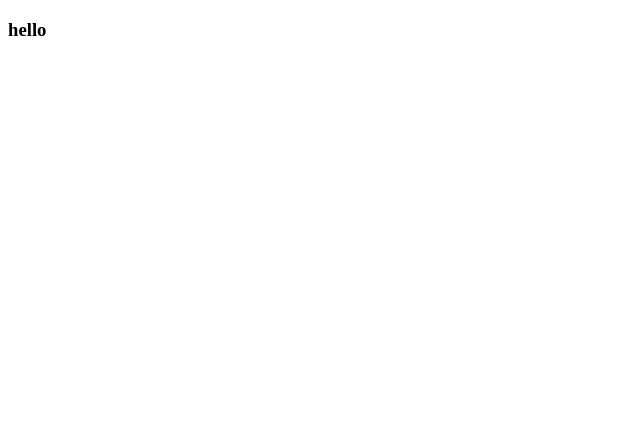
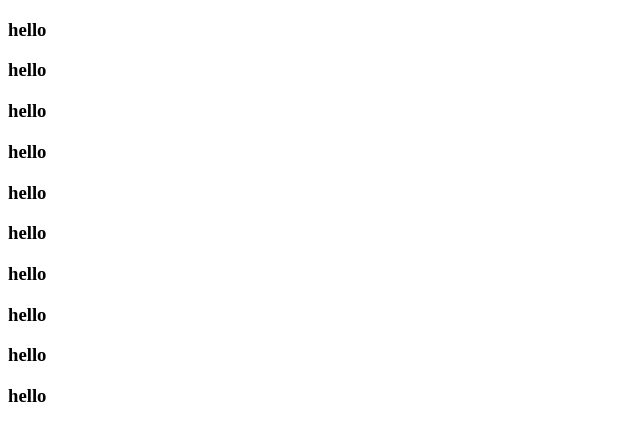
Before and after one commit to Cieltz/tugasgit, a plain HTML site: page index.html in a window 1280 px wide. Shown: the whole page, without its empty margins (0-640 px from the left). Drawn offline with Linux system fonts and the light colour scheme.

Commit message:
Update index.html

```diff
--- a/index.html
+++ b/index.html
@@ -7,5 +7,14 @@
 </head>
 <body>
     <h3>hello</h3>
+    <h3>hello</h3>
+    <h3>hello</h3>
+    <h3>hello</h3>
+    <h3>hello</h3>
+    <h3>hello</h3>
+    <h3>hello</h3>
+    <h3>hello</h3>
+    <h3>hello</h3>
+    <h3>hello</h3>
 </body>
 </html>
```
